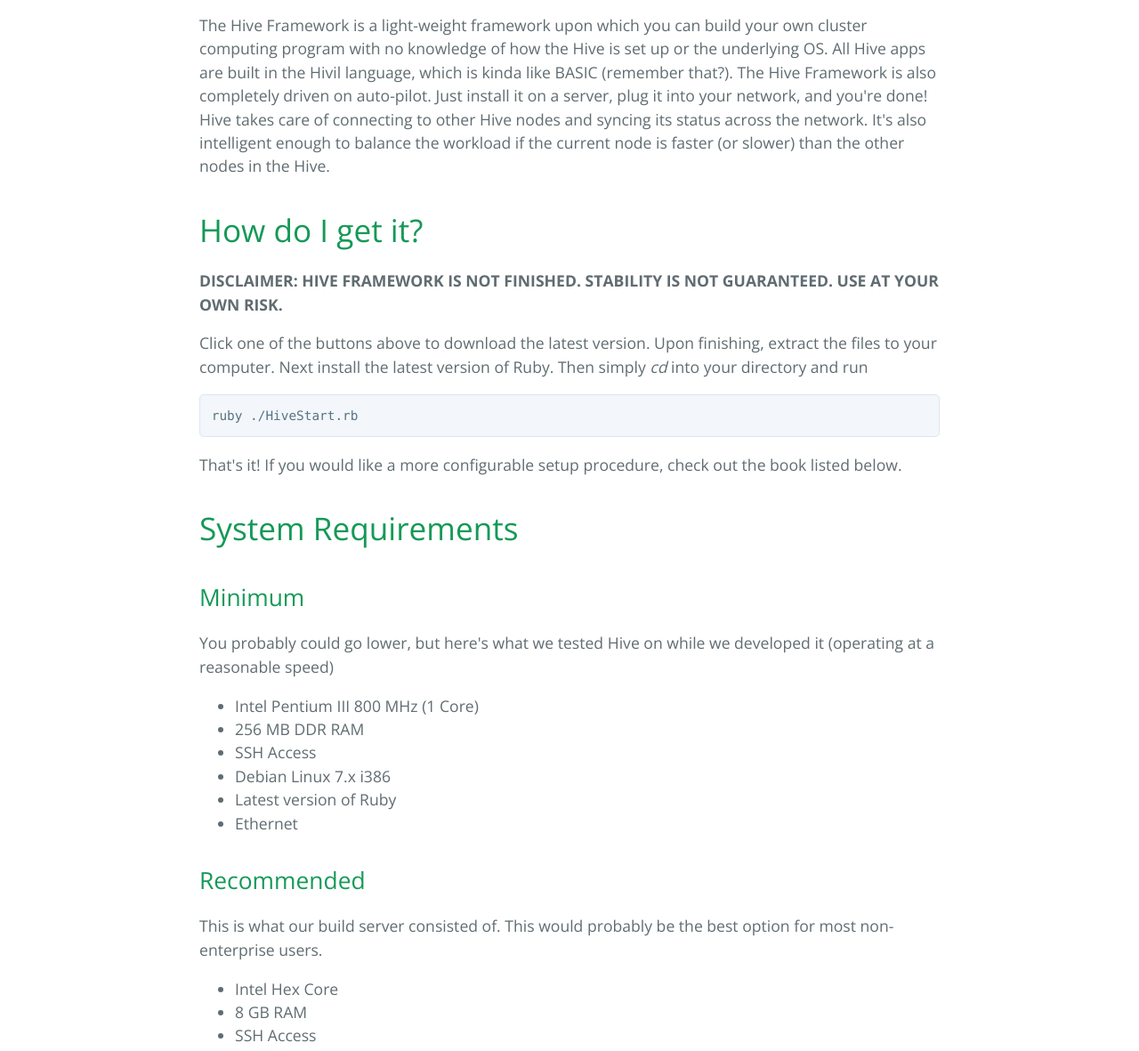
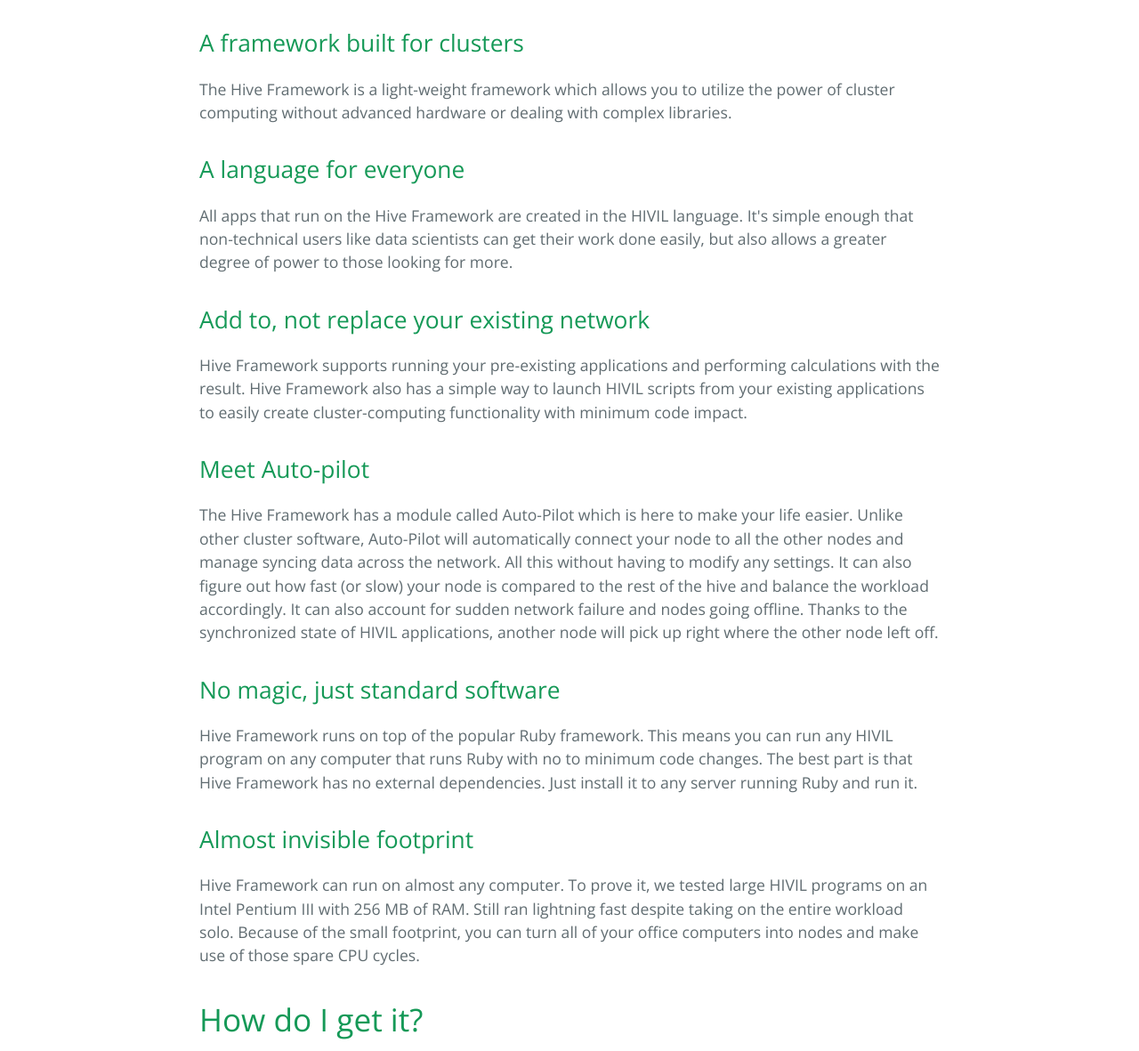
Before and after one commit to NETponents/HiveFramework-Ruby, a plain HTML site: page index.html in a window 1280 px wide. Shown: the part 470-1651 px from the top of the page at 89% size. Drawn offline with nearby package versions, Linux system fonts and the light colour scheme.

```diff
--- a/index.html
+++ b/index.html
@@ -22,7 +22,35 @@
       <h1>
 <a id="what-is-hive-framework" class="anchor" href="#what-is-hive-framework" aria-hidden="true"><span class="octicon octicon-link"></span></a>What is Hive Framework</h1>
 
-<p>The Hive Framework is a light-weight framework upon which you can build your own cluster computing program with no knowledge of how the Hive is set up or the underlying OS. All Hive apps are built in the Hivil language, which is kinda like BASIC (remember that?). The Hive Framework is also completely driven on auto-pilot. Just install it on a server, plug it into your network, and you're done! Hive takes care of connecting to other Hive nodes and syncing its status across the network. It's also intelligent enough to balance the workload if the current node is faster (or slower) than the other nodes in the Hive.</p>
+<h2>
+<a id="a-framework-built-for-clusters" class="anchor" href="#a-framework-built-for-clusters" aria-hidden="true"><span class="octicon octicon-link"></span></a>A framework built for clusters</h2>
+
+<p>The Hive Framework is a light-weight framework which allows you to utilize the power of cluster computing without advanced hardware or dealing with complex libraries.</p>
+
+<h2>
+<a id="a-language-for-everyone" class="anchor" href="#a-language-for-everyone" aria-hidden="true"><span class="octicon octicon-link"></span></a>A language for everyone</h2>
+
+<p>All apps that run on the Hive Framework are created in the HIVIL language. It's simple enough that non-technical users like data scientists can get their work done easily, but also allows a greater degree of power to those looking for more.</p>
+
+<h2>
+<a id="add-to-not-replace-your-existing-network" class="anchor" href="#add-to-not-replace-your-existing-network" aria-hidden="true"><span class="octicon octicon-link"></span></a>Add to, not replace your existing network</h2>
+
+<p>Hive Framework supports running your pre-existing applications and performing calculations with the result. Hive Framework also has a simple way to launch HIVIL scripts from your existing applications to easily create cluster-computing functionality with minimum code impact.</p>
+
+<h2>
+<a id="meet-auto-pilot" class="anchor" href="#meet-auto-pilot" aria-hidden="true"><span class="octicon octicon-link"></span></a>Meet Auto-pilot</h2>
+
+<p>The Hive Framework has a module called Auto-Pilot which is here to make your life easier. Unlike other cluster software, Auto-Pilot will automatically connect your node to all the other nodes and manage syncing data across the network. All this without having to modify any settings. It can also figure out how fast (or slow) your node is compared to the rest of the hive and balance the workload accordingly. It can also account for sudden network failure and nodes going offline. Thanks to the synchronized state of HIVIL applications, another node will pick up right where the other node left off.</p>
+
+<h2>
+<a id="no-magic-just-standard-software" class="anchor" href="#no-magic-just-standard-software" aria-hidden="true"><span class="octicon octicon-link"></span></a>No magic, just standard software</h2>
+
+<p>Hive Framework runs on top of the popular Ruby framework. This means you can run any HIVIL program on any computer that runs Ruby with no to minimum code changes. The best part is that Hive Framework has no external dependencies. Just install it to any server running Ruby and run it.</p>
+
+<h2>
+<a id="almost-invisible-footprint" class="anchor" href="#almost-invisible-footprint" aria-hidden="true"><span class="octicon octicon-link"></span></a>Almost invisible footprint</h2>
+
+<p>Hive Framework can run on almost any computer. To prove it, we tested large HIVIL programs on an Intel Pentium III with 256 MB of RAM. Still ran lightning fast despite taking on the entire workload solo. Because of the small footprint, you can turn all of your office computers into nodes and make use of those spare CPU cycles.</p>
 
 <h1>
 <a id="how-do-i-get-it" class="anchor" href="#how-do-i-get-it" aria-hidden="true"><span class="octicon octicon-link"></span></a>How do I get it?</h1>
```
Also changed, not shown: params.json (+1 -1 lines).
